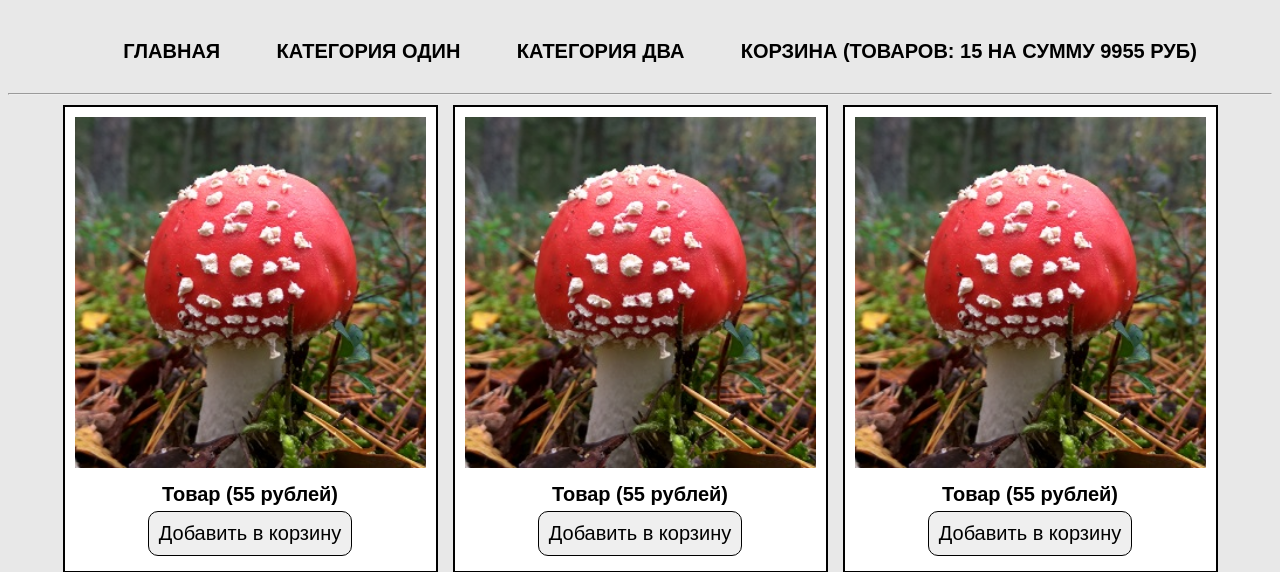
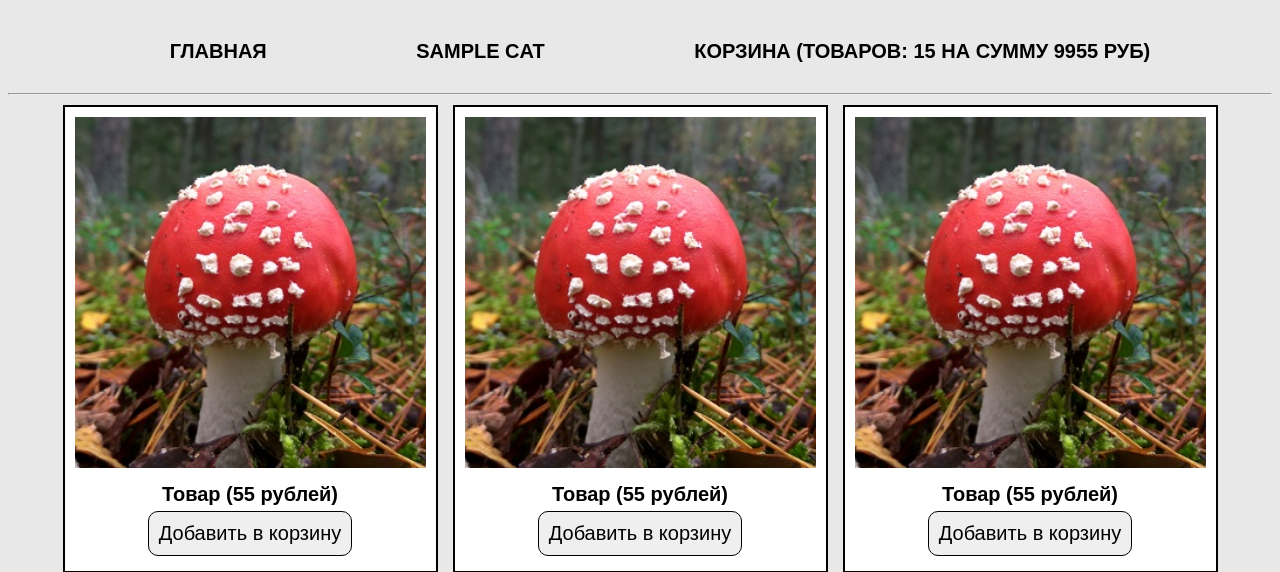
Before and after one commit to vladimir92sev/mushroomshop, a PHP site: page / in a window 1280 px wide. Shown: the top 572 px of the page. Run offline with PHP 8.4, Linux system fonts and the light colour scheme; tables that the repository leaves empty or names only in its code hold one stand-in row (values such as "Sample post").

Commit message:
connect to db and edit header

```diff
--- /dev/null
+++ b/db/db.php
@@ -0,0 +1,7 @@
+<?php
+
+$connect = new PDO(
+  'mysql:host=localhost;dbname=mushroomshop;charset=utf8',
+  'root',
+  '123'
+);
--- a/parts/header.php
+++ b/parts/header.php
@@ -1,3 +1,11 @@
+<?php
+
+require_once __DIR__.'/../db/db.php';
+
+$cats = $connect->query("SELECT * FROM cats");
+$cats = $cats->fetchAll(PDO::FETCH_ASSOC);
+
+?>
 <!doctype html>
 <html lang="ru">
 <head>
@@ -12,8 +20,9 @@
   <nav>
     <ul>
       <li><a href="index.php">Главная</a></li>
-      <li><a href="#">Категория один</a></li>
-      <li><a href="#">Категория два</a></li>
+      <?php foreach ($cats as $cat): ?>
+        <li><a href="index.php?cat=<?php echo $cat['name']; ?>"><?php echo $cat['rus_name']; ?></a></li>
+      <?php endforeach; ?>
       <li><a href="cart.php">Корзина (Товаров: 15 на сумму 9955 руб)</a></li>
     </ul>
   </nav>
```
